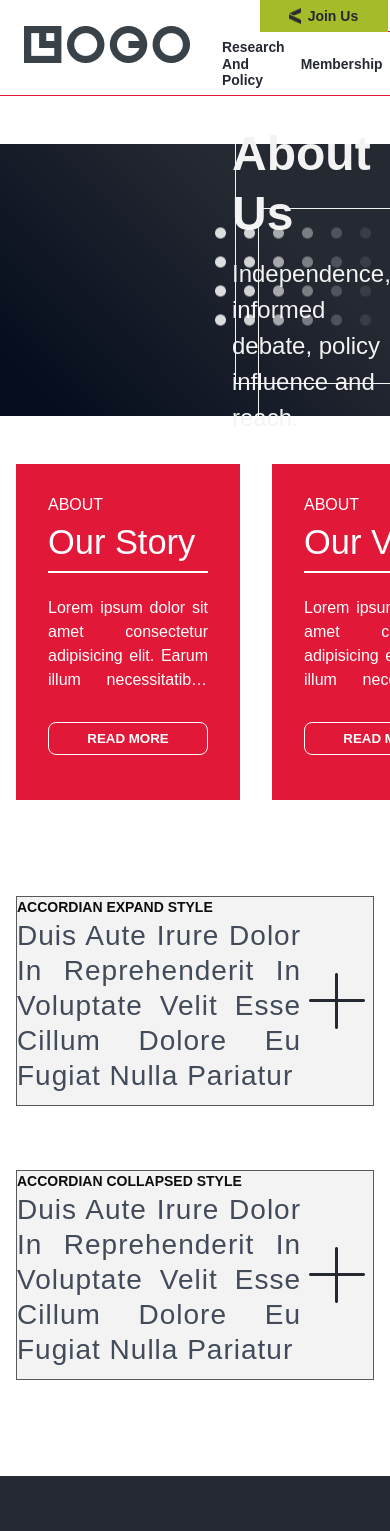
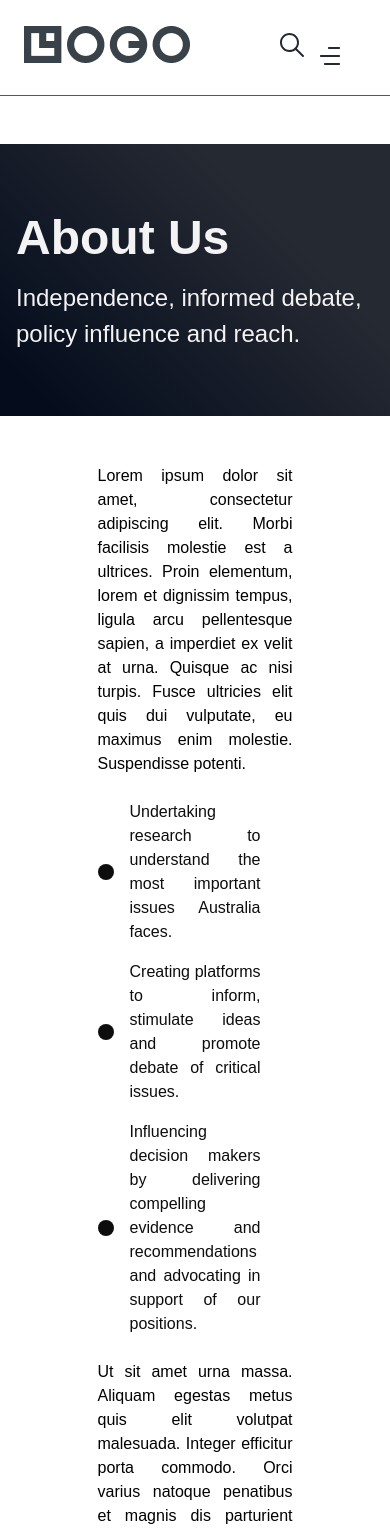
Before and after one commit to ashishshuklabs/logo-app, a React (Vite) app: page / in a window 390 px wide. Shown: the top 1531 px of the page. Built offline with nearby package versions, Linux system fonts and the light colour scheme.

Commit message:
started adding mobile menu, just last few things to finish.

```diff
--- a/src/components/accordian/AccordianItem.tsx
+++ b/src/components/accordian/AccordianItem.tsx
@@ -137,4 +137,13 @@ const Wrapper = styled.div<{
     ${(props) =>
       props.isExpanded ? { display: "block" } : { display: "none" }}
   }
+  @media (max-width: 767px) {
+    .header {
+      justify-content: space-between;
+      &-title {
+        max-width: 30rem;
+        font-size: 1.125rem;
+      }
+    }
+  }
 `;
--- a/src/layout/banner/Banner.tsx
+++ b/src/layout/banner/Banner.tsx
@@ -72,4 +72,12 @@ const StyledBanner = styled.div`
       background: transparent;
     }
   }
+  @media (max-width: 767px) {
+    .image-container {
+      display: none;
+    }
+    .content {
+      padding-left: 1rem;
+    }
+  }
 `;
--- /dev/null
+++ b/src/layout/content-text-block/ContentTextBlock.tsx
@@ -0,0 +1,82 @@
+import React from "react";
+import styled from "styled-components";
+import { designVariables } from "../../styles/globalVariables";
+
+export const ContentTextBlock = () => {
+  return (
+    <StyledBlock>
+      <div className="details">
+        <div className="content-block-1">
+          Lorem ipsum dolor sit amet, consectetur adipiscing elit. Morbi
+          facilisis molestie est a ultrices. Proin elementum, lorem et dignissim
+          tempus, ligula arcu pellentesque sapien, a imperdiet ex velit at urna.
+          Quisque ac nisi turpis. Fusce ultricies elit quis dui vulputate, eu
+          maximus enim molestie. Suspendisse potenti.
+        </div>
+        <div className="content-block-2">
+          Ut sit amet urna massa. Aliquam egestas metus quis elit volutpat
+          malesuada. Integer efficitur porta commodo. Orci varius natoque
+          penatibus et magnis dis parturient montes, nascetur ridiculus mus. Ut
+          sed consectetur diam, non rutrum sem. Sed non euismod lorem. roin
+          tincidunt sapien libero, nec dictum odio aliquet quis. Ut interdum
+          arcu ut odio dictum, sit amet porta ipsum sagittis.{" "}
+        </div>
+        <ul className="list">
+          <li className="list-item">
+            Undertaking research to understand the most important issues
+            Australia faces.{" "}
+          </li>
+          <li className="list-item">
+            {" "}
+            Creating platforms to inform, stimulate ideas and promote debate of
+            critical issues.{" "}
+          </li>
+          <li className="list-item">
+            Influencing decision makers by delivering compelling evidence and
+            recommendations and advocating in support of our positions.
+          </li>
+        </ul>
+      </div>
+    </StyledBlock>
+  );
+};
+
+const StyledBlock = styled.article`
+  width: 50%;
+  margin: 3rem auto;
+  font-size: 1rem;
+  .details {
+    display: flex;
+    text-align: justify;
+    flex-direction: column;
+    .content-block-1 {
+      order: 1;
+    }
+    .content-block-2 {
+      order: 3;
+    }
+    .list {
+      order: 2;
+      .list-item {
+        color: ${designVariables.palette.dark900};
+        list-style: none;
+        padding: 0.5rem 2rem;
+        position: relative;
+        &::before {
+          //Custom style for list items, a big circle.
+          content: "";
+          position: absolute;
+          vertical-align: middle;
+          top: 50%;
+          left: 0%;
+          transform: translateY(-50%);
+          width: 1rem;
+          height: 1rem;
+          border-radius: 100rem;
+          background: ${designVariables.palette.dark900};
+        }
+      }
+      margin: 1rem auto;
+    }
+  }
+`;
--- a/src/layout/content/ContentSection.tsx
+++ b/src/layout/content/ContentSection.tsx
@@ -3,10 +3,12 @@ import styled from "styled-components";
 import { designVariables } from "../../styles/globalVariables";
 import { Accordian, Tile1, Tile2, Tile3 } from "../../components";
 import { Banner } from "../banner/Banner";
+import { ContentTextBlock } from "../content-text-block/ContentTextBlock";
 export const ContentSection = () => {
   return (
     <Container>
       <Banner />
+      <ContentTextBlock />
       <TileContainer>
         <Tile1 />
         <Tile2 />
--- a/src/layout/navigation/Navigation.tsx
+++ b/src/layout/navigation/Navigation.tsx
@@ -9,6 +9,7 @@ import support from "../../assets/icon/Support.png";
 import { Search } from "../../components/icon/Search";
 import { TextButton } from "../../components/form/button/TextButton";
 import logo from "../../assets/images/Vector.png";
+import hamburger from "../../assets/icon/Group 190.png";
 const StyledNav = styled.nav`
   position: relative;
   max-width: 100%;
@@ -59,7 +60,7 @@ const StyledNav = styled.nav`
       justify-content: center;
       margin: auto 0;
       .icon-button {
-        margin: 0 .5rem;
+        margin: 0 0.5rem;
         cursor: pointer;
         padding: 0;
         border: none;
@@ -68,12 +69,58 @@ const StyledNav = styled.nav`
       }
     }
   }
+  .mobile-menu {
+    display: none;
+  }
+  @media (max-width: 767px) {
+    .button-container {
+      .top-row {
+        display: none;
+      }
+      .bottom-row {
+        display: none;
+      }
+    }
+
+    .mobile-menu {
+      display: block;
+      .icon-button {
+        margin: 0 0.5rem;
+        cursor: pointer;
+        padding: 0;
+        border: none;
+        outline: none;
+        background: transparent;
+        order: 2;
+      }
+
+      .hamburger {
+        width: 2rem;
+        height: 2rem;
+        margin: 0 1rem;
+        order: 3;
+      }
+    }
+  }
 `;
 export const Navigation = () => {
+  const SearchButton = () => (
+    <button className="icon-button">
+      <Search
+        hoverColor={designVariables.palette.light300}
+        height="1.5rem"
+        width="1.5rem"
+      />
+    </button>
+  );
   return (
     <StyledNav>
       <div className="logo-container">
         <img src={logo} alt="logo" className="logo" />
+      </div>
+      <div className="mobile-menu">
+        <SearchButton />
+        <img src={hamburger} alt="mobile menu" className="image" />
       </div>
       <div className="button-container">
         <div className="top-row">
@@ -163,14 +210,7 @@ export const Navigation = () => {
             color={designVariables.colorNavbarText}
             hoverColor={designVariables.palette.red100}
           />
-
-          <button className="icon-button">
-            <Search
-              hoverColor={designVariables.palette.light300}
-              height="1.5rem"
-              width="1.5rem"
-            />
-          </button>
+          <SearchButton />
         </div>
       </div>
     </StyledNav>
```
